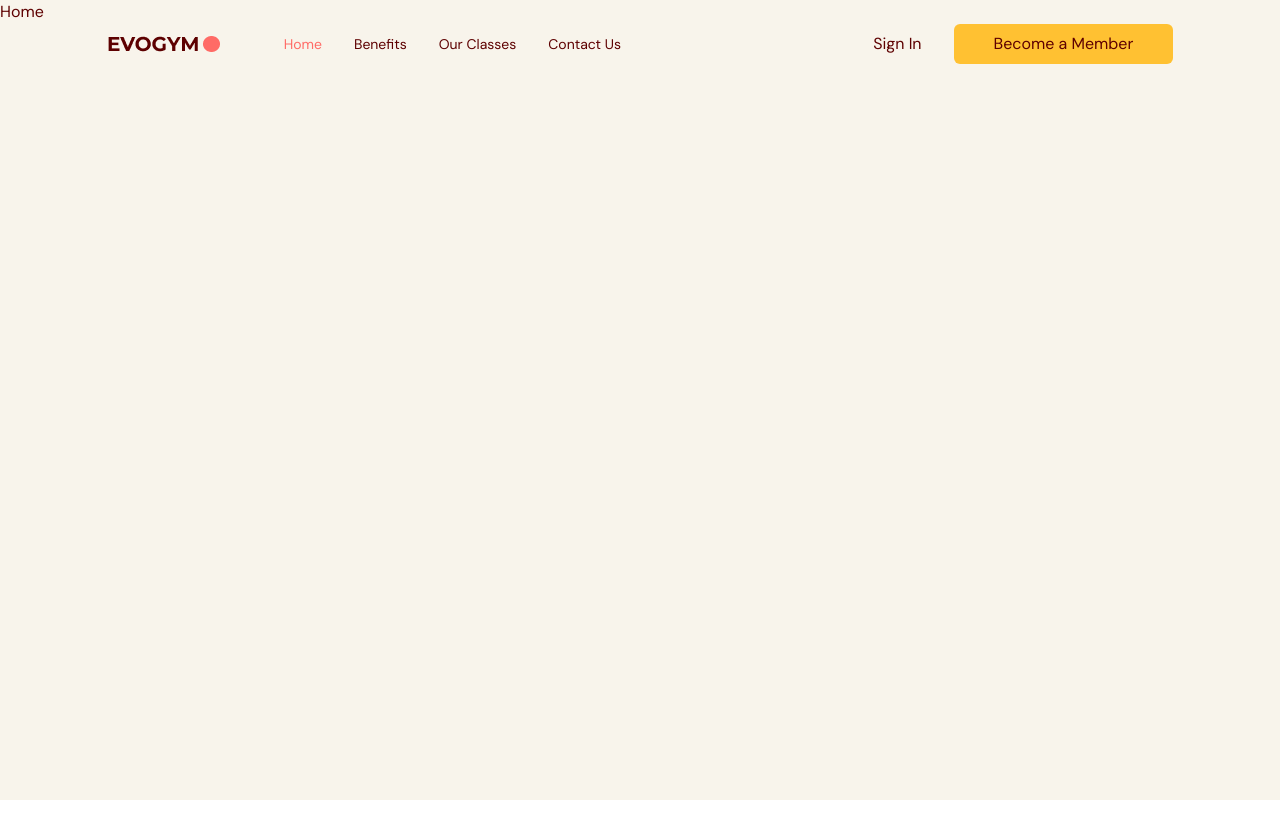
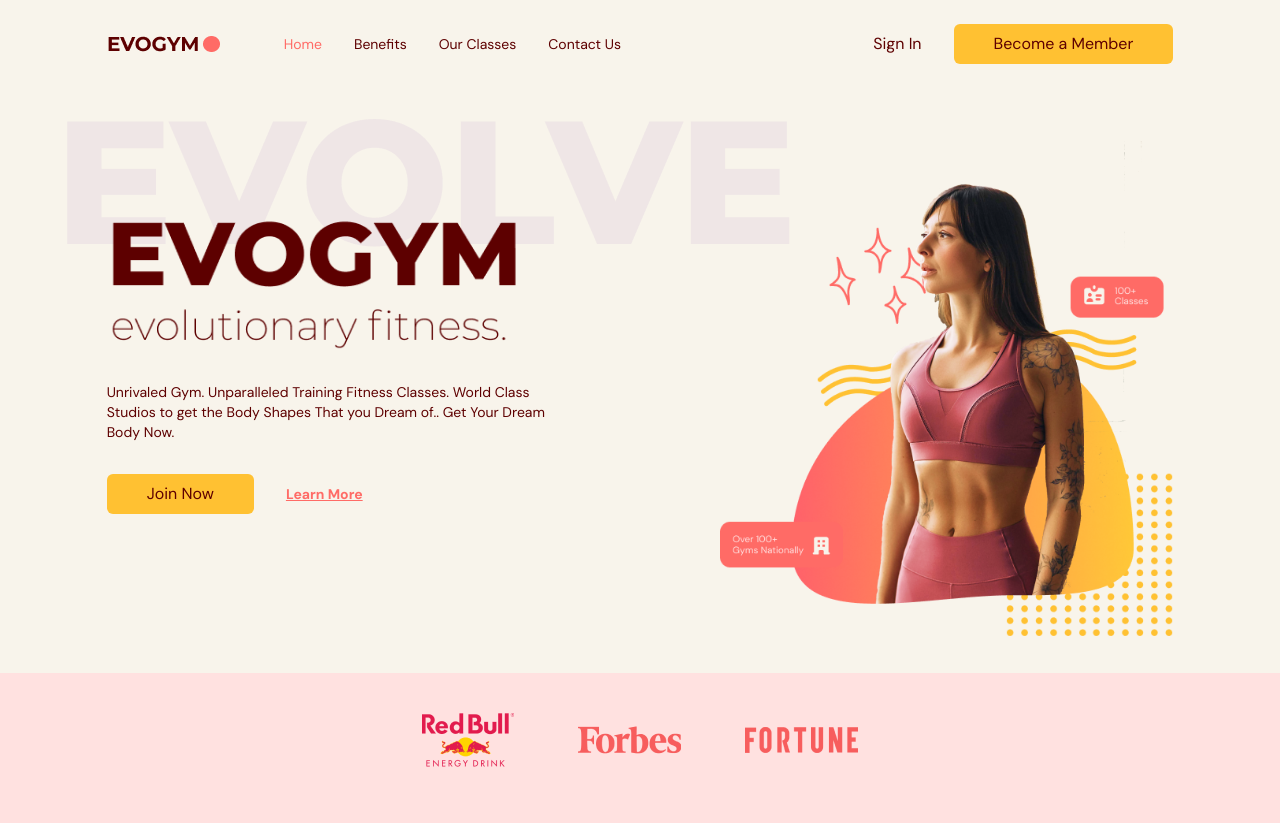
Before and after one commit to evanbene48/gym-typescript, a React (Vite) app: page / in a window 1280 px wide. Before the commit the page ends 800 px from the top, so only its background shows below. Built offline with nearby package versions, Linux system fonts and the light colour scheme.

Commit message:
completing home page

```diff
--- a/src/scenes/home/Home.tsx
+++ b/src/scenes/home/Home.tsx
@@ -1,13 +1,143 @@
+import useMediaQuery from '@/hooks/useMediaQuery';
 import { SelectedPage } from '@/shared/types';
-import React from 'react'
+
+import HomePageText from "@/assets/HomePageText.png";
+import HomePageGraphic from "@/assets/HomePageGraphic.png";
+import SponsorRedBull from "@/assets/SponsorRedBull.png";
+import SponsorForbes from "@/assets/SponsorForbes.png";
+import SponsorFortune from "@/assets/SponsorFortune.png";
+import ActionButton from '@/shared/ActionButton';
+import AnchorLink from 'react-anchor-link-smooth-scroll';
+import { motion } from "framer-motion";
 
 type Props = {
     setSelectedPage:(value: SelectedPage) => void;
 }
 
 const Home = ({setSelectedPage}: Props) => {
+    const isAboveMediumScreens = useMediaQuery("(min-width:1060px)");
+
   return (
-    <div>Home</div>
+    // py-10 = paddint top dan bot = 10px
+    <section
+        id="home"
+        className={`py-10
+        md:h-full md:pb-0`}
+    >
+        {/* IMAGE and MAIN HEADER */}
+        {/* mx-auto = buat bikin div ketengah */}
+        {/* w-5/6 = buat bikin div 5/6 dri parent */}
+        {/* items-center = buat bikin item didalam ke tengah */}
+        <motion.div
+            className={`mx-auto w-5/6
+            items-center justify-center
+            md:flex md:h-5/6`}
+            onViewportEnter={()=>setSelectedPage(SelectedPage.Home)}
+        >
+            {/* MAIN HEADER */}
+            {/* md:basis-3/5 = flex basis */}
+            {/*  buat bikin ratio initial gambarnya jadi lebih gede  */}
+            <div
+                className="z-10
+                mt-32
+                md:basis-3/5"
+            >
+                {/* HEADINGS */}
+                <motion.div
+                    className="md:-mt-32"
+                    initial="hidden"
+                    whileInView="visible"
+                    //once = animasinya trigger cuma sekali
+                    //amount = seberapa persen div dilihat untuk
+                    // trigger animasinya
+                    viewport={{ once: true, amount: 0.5 }}
+                    // duration = seberapa lama animasinya
+                    transition={{ duration: 0.5 }}
+                    variants={{
+                        hidden: { opacity: 0, x: -50 },
+                        visible: { opacity: 1, x: 0 },
+                      }}
+                >
+                    <div className="relative">
+                        <div
+                            className="before:absolute
+                            before:-top-20 before:-left-10
+                            before:z-[-1]
+                            md:before:content-evolvetext"
+                        >
+                            <img alt='home-page-text' src={HomePageText}/>
+                        </div>
+                    </div>
+
+                    <p className="mt-8 text-sm">
+                        Unrivaled Gym. Unparalleled Training Fitness Classes. World Class
+                        Studios to get the Body Shapes That you Dream of.. Get Your Dream
+                        Body Now.
+                    </p>
+                </motion.div>
+                {/* ACTIONS */}
+                <motion.div
+                    className="mt-8
+                    flex items-center
+                    gap-8"
+                    initial="hidden"
+                    whileInView="visible"
+                    //once = animasinya trigger cuma sekali
+                    //amount = seberapa persen div dilihat untuk
+                    // trigger animasinya
+                    viewport={{ once: true, amount: 0.5 }}
+                    // duration = seberapa lama animasinya
+                    transition={{ delay:0.2, duration: 0.5 }}
+                    variants={{
+                        hidden: { opacity: 0, x: -50 },
+                        visible: { opacity: 1, x: 0 },
+                    }}
+                >
+                    <ActionButton
+                        setSelectedPage={setSelectedPage}
+                    >
+                        Join Now
+                    </ActionButton>
+                    <AnchorLink
+                        className="text-sm font-bold text-primary-500 underline hover:text-secondary-500"
+                        onClick={() => setSelectedPage(SelectedPage.ContactUs)}
+                        href={`#${SelectedPage.ContactUs}`}
+                    >
+                        <p>Learn More</p>
+                    </AnchorLink>
+                </motion.div>
+            </div>
+
+            {/* IMAGES */}
+            <div
+                className="flex basis-3/5
+                justify-center
+                md:z-10
+                md:ml-40 md:mt-16
+                md:justify-items-end"
+            >
+                <img
+                    alt='home-pageGraphic'
+                    src={HomePageGraphic}
+                />
+            </div>
+        </motion.div>
+
+        {/* SPONSORS */}
+        {isAboveMediumScreens &&(
+            <div className="h-[150px] w-full bg-primary-100 py-10">
+                <div
+                    className="mx-auto w-5/6"
+                >
+                    <div className="flex justify-center gap-16 items-center">
+                        <img alt="redbull-sponsor" src={SponsorRedBull} />
+                        <img alt="forbes-sponsor" src={SponsorForbes} />
+                        <img alt="fortune-sponsor" src={SponsorFortune} />
+                    </div>
+                </div>
+            </div>
+        )}
+    </section>
   )
 }
 
```
